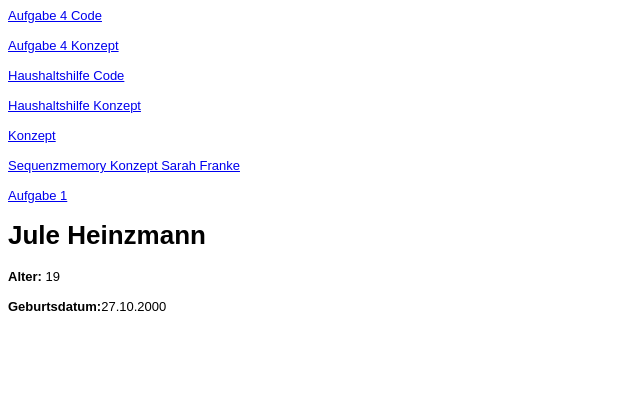
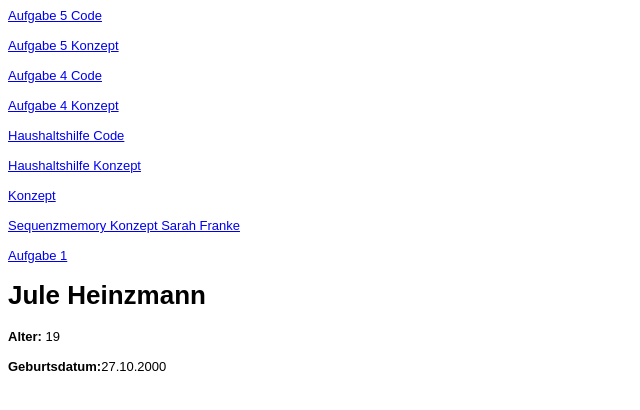
Before and after one commit to JuleHeinzmann/EIA2, a plain HTML site: page Steckbrief/steckbrief.htm in a window 1280 px wide. Shown: the whole page, without its empty margins (0-640 px from the left). Drawn offline with Linux system fonts and the light colour scheme.

Commit message:
Add files via upload

```diff
--- a/Steckbrief/steckbrief.htm
+++ b/Steckbrief/steckbrief.htm
@@ -12,6 +12,8 @@ body {
 </style>
 </head>
 <body>
+	<a href="./Aufgabe 5/HaushaltshilfeA5.html" target="_blank">Aufgabe 5 Code</a> <br> <br>
+	<a href="https://github.com/JuleHeinzmann/EIA2/blob/master/Steckbrief/Aufgabe%205/Aufgabe_5_Konzept.pdf" target="_blank">Aufgabe 5 Konzept</a> <br> <br>
 	<a href="./Aufgabe 4/HaushaltshilfeA4.html" target="_blank">Aufgabe 4 Code</a> <br> <br>
 	<a href="https://github.com/JuleHeinzmann/EIA2/blob/master/Steckbrief/Aufgabe%204/Aufgabe4_Konzept.pdf" target="_blank">Aufgabe 4 Konzept</a> <br> <br>
 	<a href="./Aufgabe 3/Haushaltshilfe.html" target="_blank">Haushaltshilfe Code</a> <br> <br>
```
